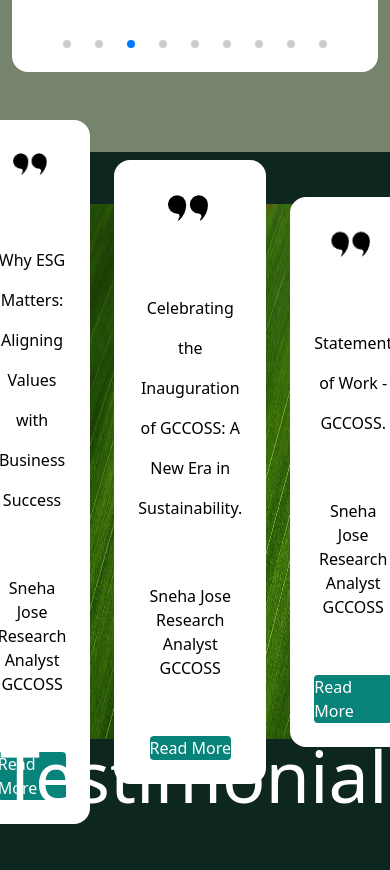
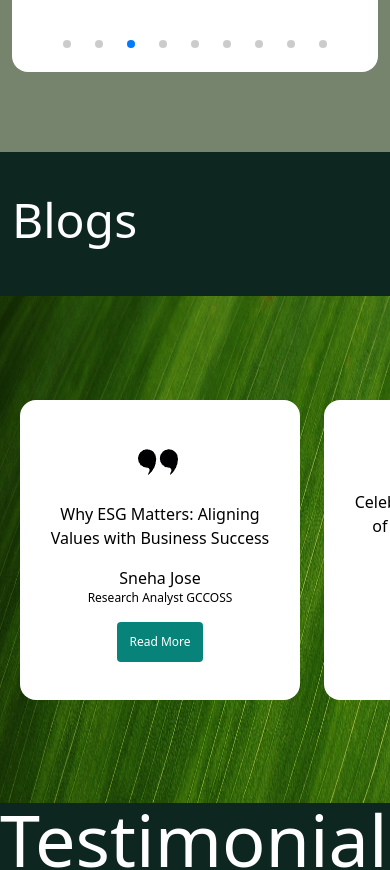
Before and after one commit to Manu-Madhu/GCCOS_Website, a React (Vite) app: page / in a window 390 px wide. Shown: the part 4600-5470 px from the top of the page. Built offline with nearby package versions, Linux system fonts and the light colour scheme.

Commit message:
Complete the blog part

```diff
--- a/src/Sections/Blogs.jsx
+++ b/src/Sections/Blogs.jsx
@@ -32,24 +32,24 @@
 const Blogs = () => {
   return (
     <div id='blogs' className="lg:h-screen bg-green-4 flex flex-col gap-7 items-start justify-center">
-      <p className="appear lg:text-9xl font-medium lg:mt-10 lg:ml-10 text-white">Blogs</p>
-      <div className='w-full lg:mt-10 flex flex-col items-center justify-center z-0 relative'>
-        <img src={bg} className='h-[535px] w-[1700px] z-0' alt="Blogs Background" />
-        <div className='lg:h-[450px] lg:w-[1100px] z-10 absolute flex flex-row items-center justify-center gap-6'>
+      <p className="appear text-center text-[3rem] lg:text-9xl font-medium mt-5 lg:mt-10 lg:ml-10 text-white p-3">Blogs</p>
+      <div className='w-full lg:mt-10  flex flex-col items-center justify-center z-0 relative overflow-hidden'>
+        <img src={bg} className='h-[60vh] lg:h-[90vh] lg:w-screen z-0' alt="Blogs Background" />
+        <div className='overflow-x-scroll w-full lg:h-[450px] lg:w-[1100px] z-10 absolute flex flex-row pl-5 pr-5 lg:items-center  lg:justify-center gap-6 '>
           {blogsData.map((blog, index) => (
-            <div key={index} className="lg:h-full lg:w-[370px] bg-white rounded-2xl flex flex-col items-center justify-center gap-14 p-6">
+            <div key={index} className="h-[300px] lg:h-[360px] min-w-[280px] lg:w-[370px] bg-white rounded-2xl flex flex-col items-center justify-center gap-4 lg:gap-8  p-6">
               <img src={comma} className='lg:h-10' alt="Comma" />
-              <p className='lg:text-base leading-10 text-center'>{blog.text}</p>
-              <div>
+              <p className='lg:text-base lg:leading-10 text-center '>{blog.text}</p>
+              <div className=''>
                 <p className='lg:text-lg text-center font-medium'>{blog.author}</p>
-                <p className='lg:text-sm text-center'>{blog.designation}</p>
+                <p className='text-xs lg:text-sm text-center'>{blog.designation}</p>
               </div>
               {/* Button that opens the blog content in a new tab */}
               <a
                 href={blog.content}
                 target="_blank"
                 rel="noopener noreferrer"
-                className='lg:h-[50px] lg:w-[150px] bg-green-2 text-white flex items-center justify-center rounded hover:bg-[#fee48b] hover:text-black duration-300'
+                className='p-3 lg:h-[50px] lg:w-[150px] bg-green-2 text-xs lg:text-sm text-white flex items-center justify-center rounded hover:bg-[#fee48b] hover:text-black duration-300'
               >
                 {blog.buttonText}
               </a>
```
